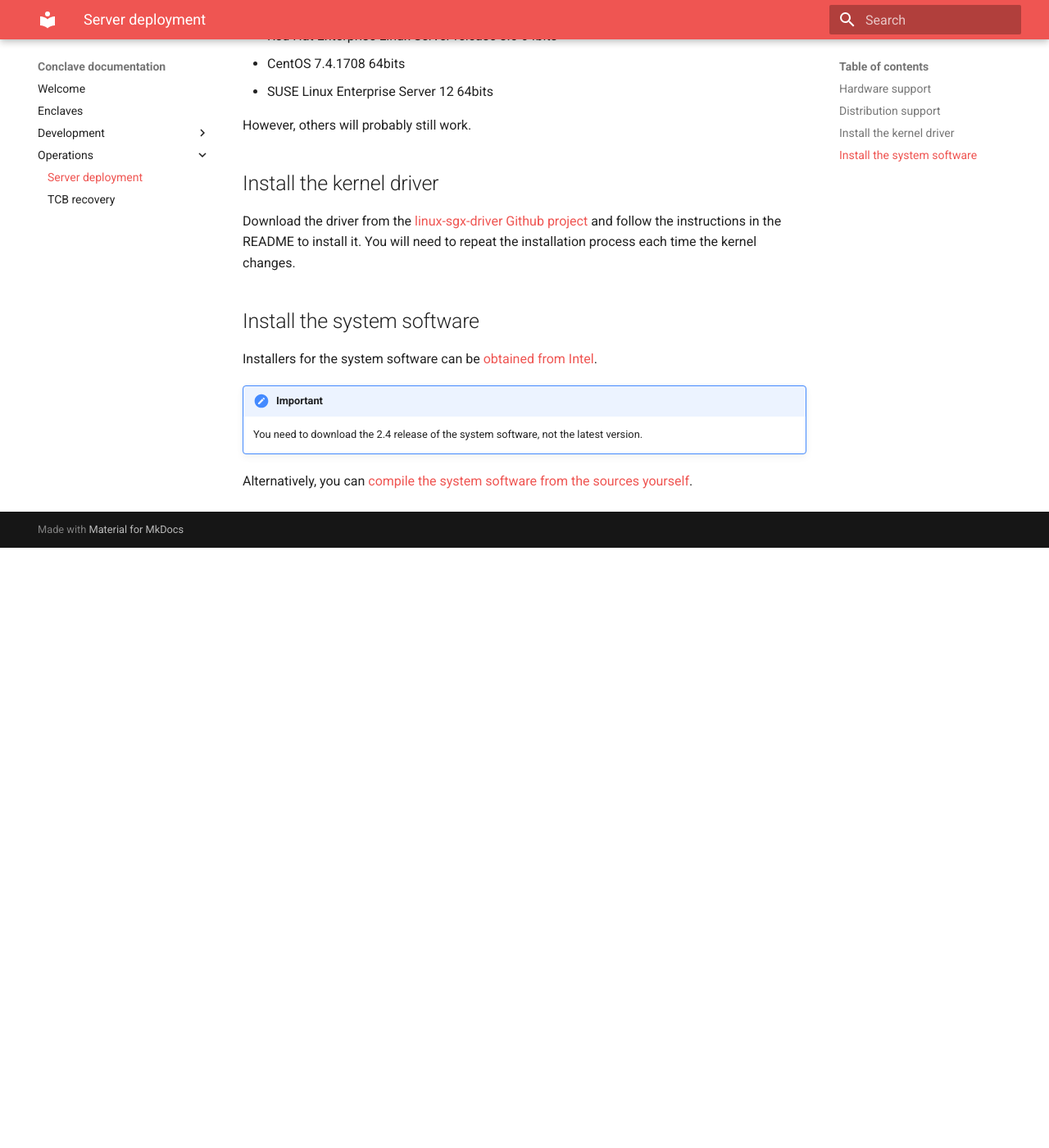
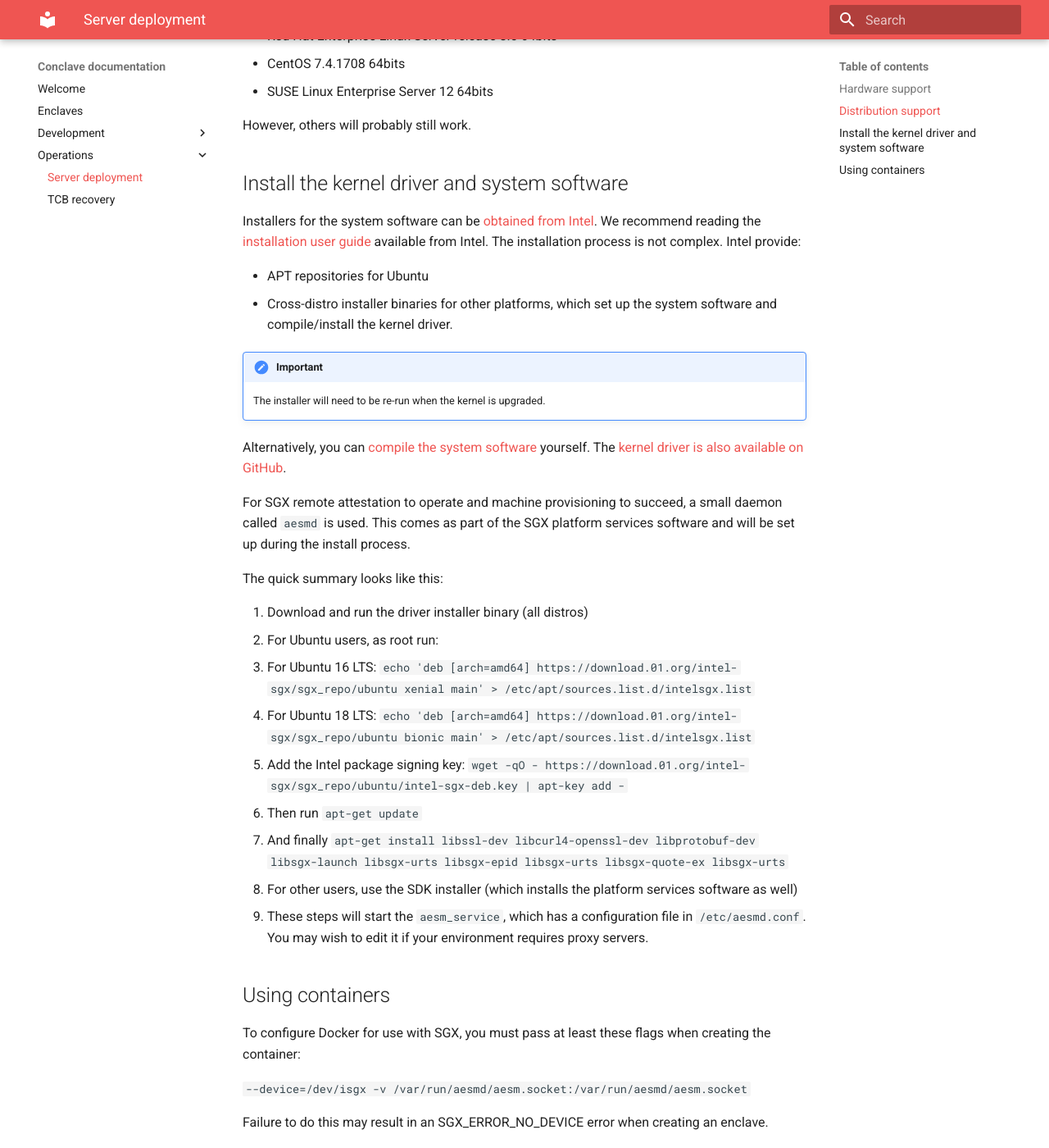
Before and after one commit to R3Conclave/conclave-core-sdk, an MkDocs documentation site: the page built from docs/docs/machine-setup.md, in a window 1280 px wide and 1400 px high, scrolled down 986 px. Shown: the whole window at 82% size. Built offline with MkDocs 1.6.1 and Material for MkDocs 9.7.7, drawn with Linux system fonts in a browser that asks for light colours; before the commit the page ends 1654 px from its top, so only the background shows below that.

Commit message:
Add further discussion of how to set up a machine and briefly mention how to configure a Docker container to run enclaves.

```diff
--- a/docs/docs/machine-setup.md
+++ b/docs/docs/machine-setup.md
@@ -37,20 +37,44 @@
 
 However, others will probably still work.
 
-## Install the kernel driver
-
-Download the driver from the [linux-sgx-driver Github project](https://github.com/intel/linux-sgx-driver)
-and follow the instructions in the README to install it.  You will need to repeat the installation process
-each time the kernel changes.
-
-## Install the system software
+## Install the kernel driver and system software
 
 Installers for the system software can be [obtained from Intel](https://01.org/intel-software-guard-extensions/downloads).
+We recommend reading the [installation user guide](https://download.01.org/intel-sgx/sgx-linux/2.8/docs/Intel_SGX_Installation_Guide_Linux_2.8_Open_Source.pdf) available from Intel.
+The installation process is not complex. Intel provide:
+
+* APT repositories for Ubuntu
+* Cross-distro installer binaries for other platforms, which set up the system software and compile/install the kernel driver.
 
 !!! important
 
-    You need to download the 2.4 release of the system software, not the latest version.
+    The installer will need to be re-run when the kernel is upgraded.
 
-Alternatively, you can [compile the system software from the sources yourself](https://github.com/intel/linux-sgx/releases/tag/sgx_2.4).
+Alternatively, you can [compile the system software](https://github.com/intel/linux-sgx/releases/tag/sgx_2.8) yourself.
+The [kernel driver is also available on GitHub](https://github.com/intel/linux-sgx-driver).
+
+For SGX remote attestation to operate and machine provisioning to succeed, a small daemon called `aesmd` is used. This
+comes as part of the SGX platform services software and will be set up during the install process.
+
+The quick summary looks like this:
+
+1. Download and run the driver installer binary (all distros)
+2. For Ubuntu users, as root run:
+   * For Ubuntu 16 LTS: `echo 'deb [arch=amd64] https://download.01.org/intel-sgx/sgx_repo/ubuntu xenial main' > /etc/apt/sources.list.d/intelsgx.list`
+   * For Ubuntu 18 LTS: `echo 'deb [arch=amd64] https://download.01.org/intel-sgx/sgx_repo/ubuntu bionic main' > /etc/apt/sources.list.d/intelsgx.list`
+   * Add the Intel package signing key: `wget -qO - https://download.01.org/intel-sgx/sgx_repo/ubuntu/intel-sgx-deb.key | apt-key add -`
+   * Then run `apt-get update`
+   * And finally `apt-get install libssl-dev libcurl4-openssl-dev libprotobuf-dev libsgx-launch libsgx-urts libsgx-epid libsgx-urts libsgx-quote-ex libsgx-urts`
+3. For other users, use the SDK installer (which installs the platform services software as well)
+4. These steps will start the `aesm_service`, which has a configuration file in `/etc/aesmd.conf`. You may wish to edit
+   it if your environment requires proxy servers.
+
+## Using containers
+
+To configure Docker for use with SGX, you must pass at least these flags when creating the container:
+
+`--device=/dev/isgx -v /var/run/aesmd/aesm.socket:/var/run/aesmd/aesm.socket`
+
+Failure to do this may result in an SGX_ERROR_NO_DEVICE error when creating an enclave.
 
 <!--- TODO: We should offer a machine setup test tool here or use the one from Fortanix -->
```
